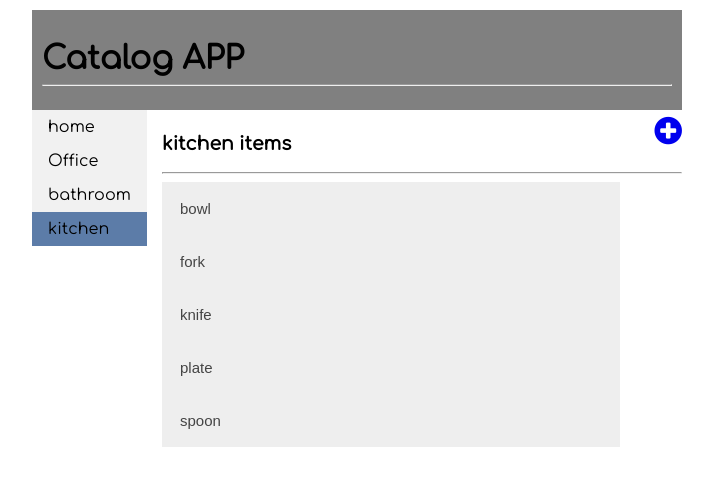
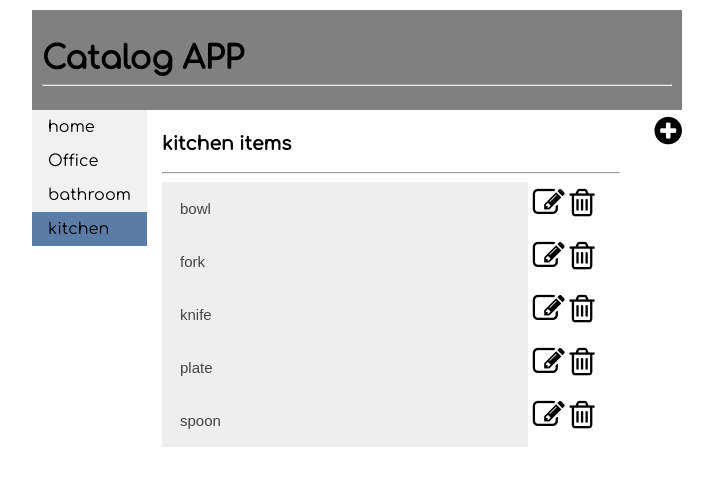
Before and after one commit to jonjoncronin/catalogProject, a Flask app: page /catalog/category/1/ in a window 1280 px wide. Shown: the top 486 px of the page, without its empty margins (283-996 px from the left). Run offline with Flask 2, Linux system fonts and the light colour scheme; data comes from the database, SQL or seed files in the repository.

Commit message:
Make look and feel consistent across all pages

```diff
--- a/vagrant/catalog/static/css/main.css
+++ b/vagrant/catalog/static/css/main.css
@@ -98,6 +98,14 @@ main {
    text-align: right;
 }
 
+.content__right a {
+   color: black;
+}
+
+.content__right a:visited {
+   color: black;
+}
+
 .content {
    width: 88%;
 }
@@ -125,7 +133,7 @@ button.accordion {
    color: #444;
    cursor: pointer;
    padding: 18px;
-   width: 100%;
+   width: 80%;
    border: none;
    text-align: left;
    outline: none;
@@ -137,6 +145,17 @@ button.accordion.active, button.accordion:hover {
    background-color: #ddd;
 }
 
+.mgmt__menu {
+   width: 20%;
+}
+.mgmt__menu a {
+   color: black;
+}
+
+.mgmt__menu a:visited {
+   color: black;
+}
+
 div.panel {
    padding: 0 18px;
    background-color: white;
@@ -144,3 +163,8 @@ div.panel {
    overflow: hidden;
    transition: max-height 0.2s ease-out;
 }
+
+.panel__category {
+   float:right;
+   font-size:smaller
+}
--- a/vagrant/catalog/templates/categoryItems.html
+++ b/vagrant/catalog/templates/categoryItems.html
@@ -12,6 +12,7 @@
             href="https://cdnjs.cloudflare.com/ajax/libs/font-awesome/4.7.0/css/font-awesome.min.css">
       <link rel="stylesheet"
             href="{{url_for('static', filename='css/main.css')}}" />
+
 </head>
 
 <body>
@@ -21,6 +22,7 @@
                   <h1>Catalog APP</h1>
                   <hr>
             </header>
+            <div class="big__div">
 
                   <!-- Side Menu -->
                   <div class="side__menu">
@@ -41,18 +43,24 @@
                   <div class="primary__content">
                         <!-- Main Content -->
                         <section class="content__right">
-                        <a href={{url_for(
-                           "newItem")}}><i class="fa fa-plus-circle fa-2x" aria-hidden="true"></i></a>
+                              <a href="{{url_for(
+                                 'newItem')}}"><i class="fa fa-plus-circle fa-2x" aria-hidden="true"></i></a>
                               <!-- <span onclick="location.href='{{url_for("newItem")}}'" class="addBtn">Add</span> -->
                         </section>
+                        <section class="content">
                            <h3>{{targetCategory.name}} items</h3>
                            <hr>
-                  <section class="content">
                            {% if not items %}
                            <p>No Items</p>
                            {% else %}
                             {% for item in items %}
                            <button class="accordion">{{item.name}}</button>
+                           <span class=mgmt__menu>
+                                 <a href="{{url_for(
+                                    'editItem', item_id = item.id)}}"><i class="fa fa-pencil-square-o fa-2x" aria-hidden="true"></i></a>
+                                 <a href="{{url_for(
+                                    'deleteItem', item_id = item.id)}}"><i class="fa fa-trash-o fa-2x" aria-hidden="true"></i></a>
+                           </span>
                            <div class="panel">
                               Description:<br> {{item.description}}
                            </div>
@@ -62,6 +70,7 @@
                   </div>
                   <!-- Footer -->
                   <div id="footer">
+                  </div>
             </div>
       </main>
       <script>
```
Also changed, not shown: vagrant/catalog/templates/delete.html (+11 -2 lines), vagrant/catalog/templates/edit.html (+11 -2 lines), vagrant/catalog/templates/items.html (+7 -5 lines), vagrant/catalog/templates/new.html (+11 -3 lines). Lines whose indentation alone changed are shown as unchanged.
